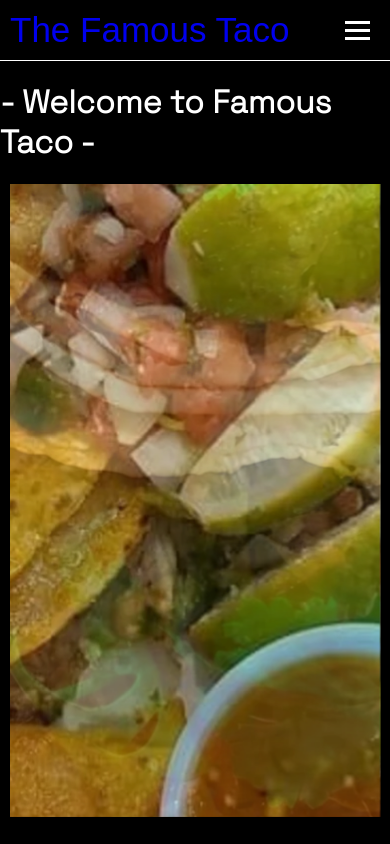
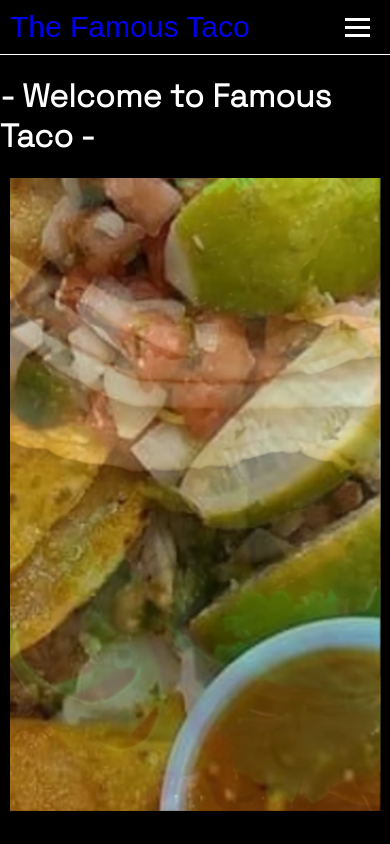
Before and after one commit to noelbarrera/famous-taco-website, a React (Vite) app: page / in a window 390 px wide. Shown: the top 844 px of the page. Built offline with nearby package versions, Linux system fonts and the light colour scheme; a web font is replaced by a local one.

Commit message:
clean up navbar

```diff
--- a/src/components/Navbar.tsx
+++ b/src/components/Navbar.tsx
@@ -41,14 +41,11 @@ const Navbar = () => {
         </li>
       </ul>
     </div>
-        <div className="mobile-button"
-          onClick={()=> setClick(!click)}>
-          <div className={click ? "hamburger active": "hamburger"}>
+          <div className={click ? "hamburger active": "hamburger"} onClick={()=> setClick(!click) }>
             <span className="bar"></span>
             <span className="bar"></span>
             <span className="bar"></span>
           </div>
-        </div>
     </nav>
   )
 }
--- a/src/styles/Navbar.css
+++ b/src/styles/Navbar.css
@@ -71,6 +71,9 @@
 }
 
 @media (max-width: 575.98px) {
+    .logo-title {
+        font-size: 30px;
+    }
     .logo-desc {
         display: none;
     }
@@ -115,18 +118,13 @@
         padding: 0;
     }
 
-    .mobile-button {
-        display: flex;
-        z-index: 1;
-        margin: 0 20px;
-        position: fixed;
-        right: 0;
-    }
-
     .hamburger {
         display: block;
         cursor: pointer;
         z-index: 1;
+        right: 0;
+        margin: 0 20px;
+        position: static;
     }
 
     .hamburger.active .bar:nth-child(2){
```
